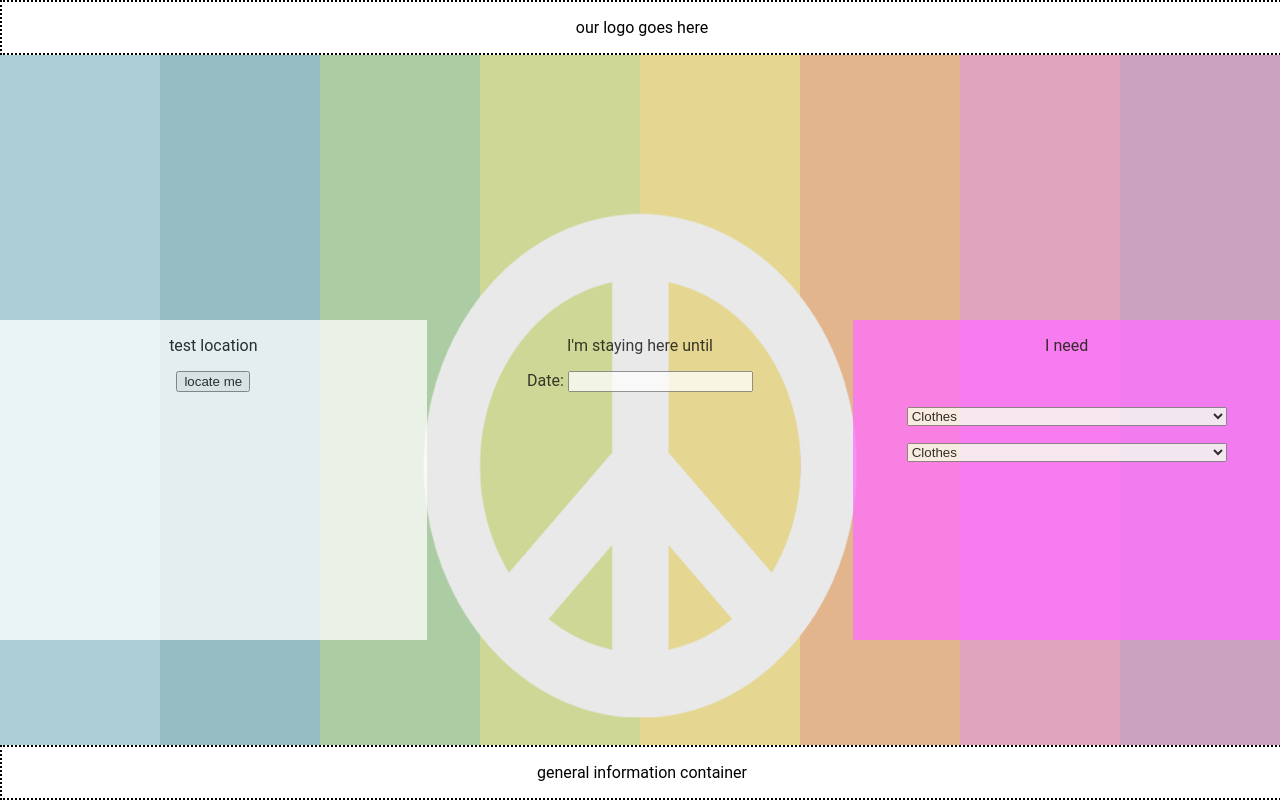
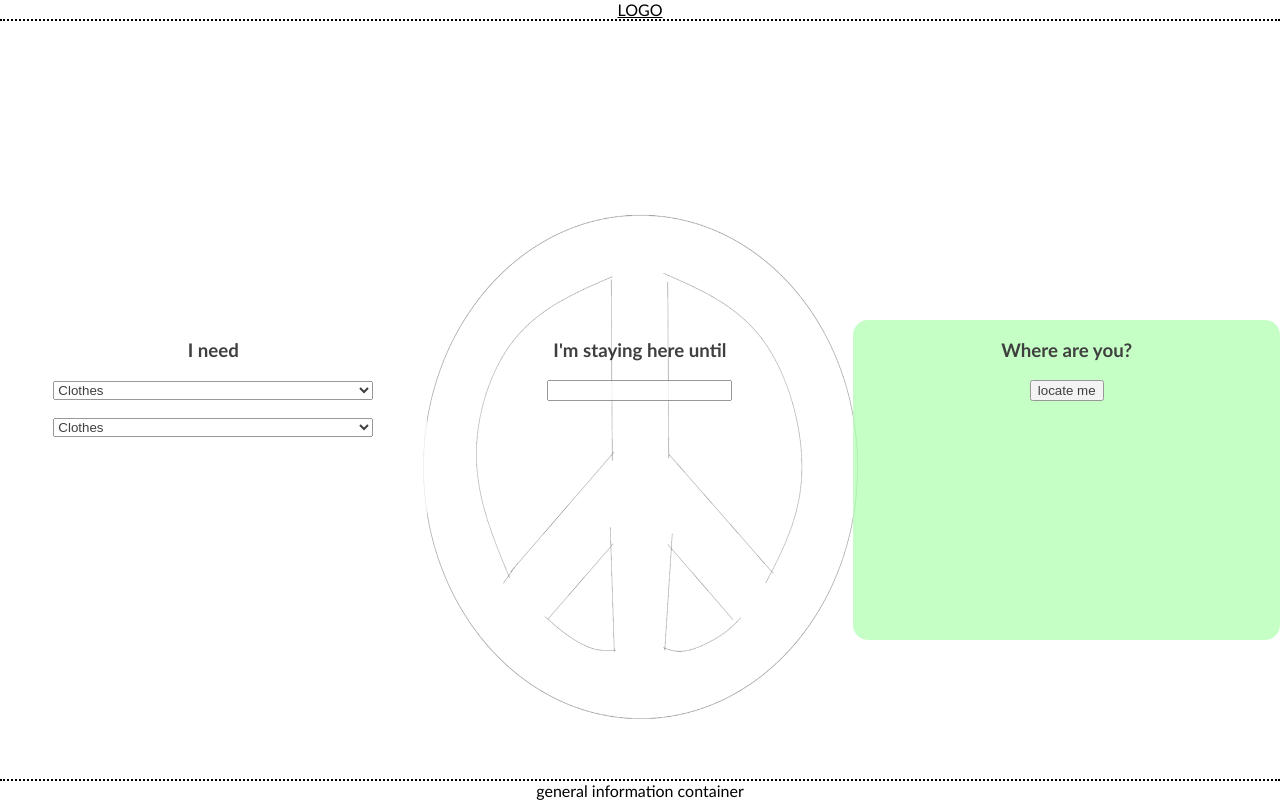
Before and after one commit to BorderHACK-org/refugeehelp, a plain HTML site: page refugee.html in a window 1280 px wide. Drawn offline with nearby package versions, Linux system fonts and the light colour scheme.

Commit message:
Monday morning commit
Design changed to minimal | Javascript works | Need to work on UX and
data storing

```diff
--- a/css/style.css
+++ b/css/style.css
@@ -4,10 +4,18 @@ html,body {
 	width:100%;
 	margin:0px;
 	padding:0px;
-	font-family: "Roboto", Calibri, Times;
-	background-image: url(/img/bg.png);
+	font-family: "Calibri", Roboto, Times;
+	background-image: url(/img/bg_white.png);
 	background-size:100% 100%;
 	background-repeat: no-repeat;
+	}
+
+	a {
+	 color:black;
+	 text-align:center;
+	}
+
+	#calendar {
 	}
 
 
@@ -18,10 +26,8 @@ html,body {
 	    width: 100%;
 	    text-align: center;
 	    background-color: #ffffff;
-	    border-style: dotted;
-	    border-width: 2px;
+	    border-bottom: 2px dotted;
 	}
-
 
 
 	.left {
@@ -29,7 +35,7 @@ html,body {
 		height: 100%;
 		width: 100%;
 		text-align: center;
-		background-color: #ffffff;
+		background-color: #fff;
 	}
 
 	.right {
@@ -37,7 +43,8 @@ html,body {
 		height: 100%;
 		width: 100%;
 		text-align: center;
-		background-color: #ff6fff;
+		background-color: #B3FFB3;
+		border: 100px;
 	}
 
 	.center {
@@ -48,17 +55,19 @@ html,body {
 	}
 
 	#container{
+		position: relative;
+		top: 40%;
 		height: 40%;
-
-		position: relative;
-	    opacity: 0.75;
-		top: 40%;
+		opacity: 0.75;
+		border: 0px solid;
+		border-color: #ffffff;
+		border-radius: 15px;
 	}
 
 	#container:hover {
-		background:#3074a4;
-		color:#fff;
+		background-color: #B3FFB3;
 	}
+
 
 	#select{
 		width: 75%;
@@ -71,6 +80,5 @@ html,body {
 	    width: 100%;
 	    text-align: center;
         background-color: #ffffff;
-	    border-style: dotted;
-	    border-width: 2px;
+		border-top: 2px dotted;
 	}
--- /dev/null
+++ b/date.js
@@ -0,0 +1,4 @@
+
+$(document).ready(function() {
+    $("#calendar").datepicker();
+});
--- a/refugee.html
+++ b/refugee.html
@@ -5,7 +5,17 @@
 <head>
 
 	<meta charset=utf-8 />
+	<meta http-equiv="Page-Exit" content="revealTrans(Duration=1.0,Transition=9)">
 	<link rel="stylesheet" type="text/css" href="css/style.css"></link>
+	<!--<link rel="stylesheet" href="http://ajax.googleapis.com/ajax/libs/jqueryui/1.10.3/themes/smoothness/jquery-ui.min.css"/>-->
+	<link rel='stylesheet' type='text/css' href='http://code.jquery.com/ui/1.9.2/themes/base/jquery-ui.css'/></link>
+    <script src="https://ajax.googleapis.com/ajax/libs/jquery/1.9.1/jquery.min.js"></script>
+	<script src="https://ajax.googleapis.com/ajax/libs/jqueryui/1.10.3/jquery-ui.min.js"></script>
+	<script>
+	$(function() {
+ 		$("#calendar" ).datepicker();
+	});
+	</script>
 	<style>
 	.left {width: 33.33%;}
 	.center {width: 33.33%;}
@@ -16,48 +26,41 @@
 
 <body>
 
-		<div class="header">
-
-			<p>our logo goes here</p>
-
-		</div>
+	<div class="header"><a href="http://needit.ntemposd.me/">LOGO</a></div>
 
 		<div class="left" id="container">
-
-			<p>test location</p>
-
-			<button onclick="getLocation()">locate me</button>
-
-			<p id="demo"></p>
-			<script id="container" src="js/locate.js"></script>
-		</div>
-
-		<div class="center" id="container">
-				<p>I'm staying here until</p>
-				<p>Date: <input type="text"></p>
-		</div>
-
-
-		<div class="right" id="container"> <p>I need</p>
-			</br>
+			<h3>I need</h3>
 				<p><select id="select">
 					<option value="volvo">Clothes</option>
 					<option value="saab">Food</option>
 					<option value="mercedes">Money</option>
 					<option value="audi">Job</option>
-			</select></p>
+				</select>
+				</p>
 
 				<p><select id="select">
 					<option value="volvo">Clothes</option>
 					<option value="saab">Food</option>
 					<option value="mercedes">Money</option>
 					<option value="audi">Job</option>
-				</select></p>
+				</select>
+				</p>
+
 		</div>
 
-		<div class="footer"><p>general information container</p>
+		<div class="center" id="container">
+				<h3>I'm staying here until</h3>
+				<input type="text" id="calendar">
+		</div>
 
+		<div class="right" id="container">
+				<h3>Where are you?</h3>
+				<button onclick="getLocation()">locate me</button>
+				<p id="demo"></p>
+					<script id="container" src="js/locate.js"></script>
 		</div>
+
+	<div class="footer">general information container</div>
 
 </body>
 
```
Also changed, not shown: index.html (+8 -11 lines), local.html (+23 -26 lines), img/bg_white.png (added), img/favicon.ico (added), img/favicon.png (added), img/hand-right.png (added), img/hand.png (added), img/leftgo.png (added), img/rightgo.png (added), 1 other file. Lines whose indentation alone changed are shown as unchanged.
